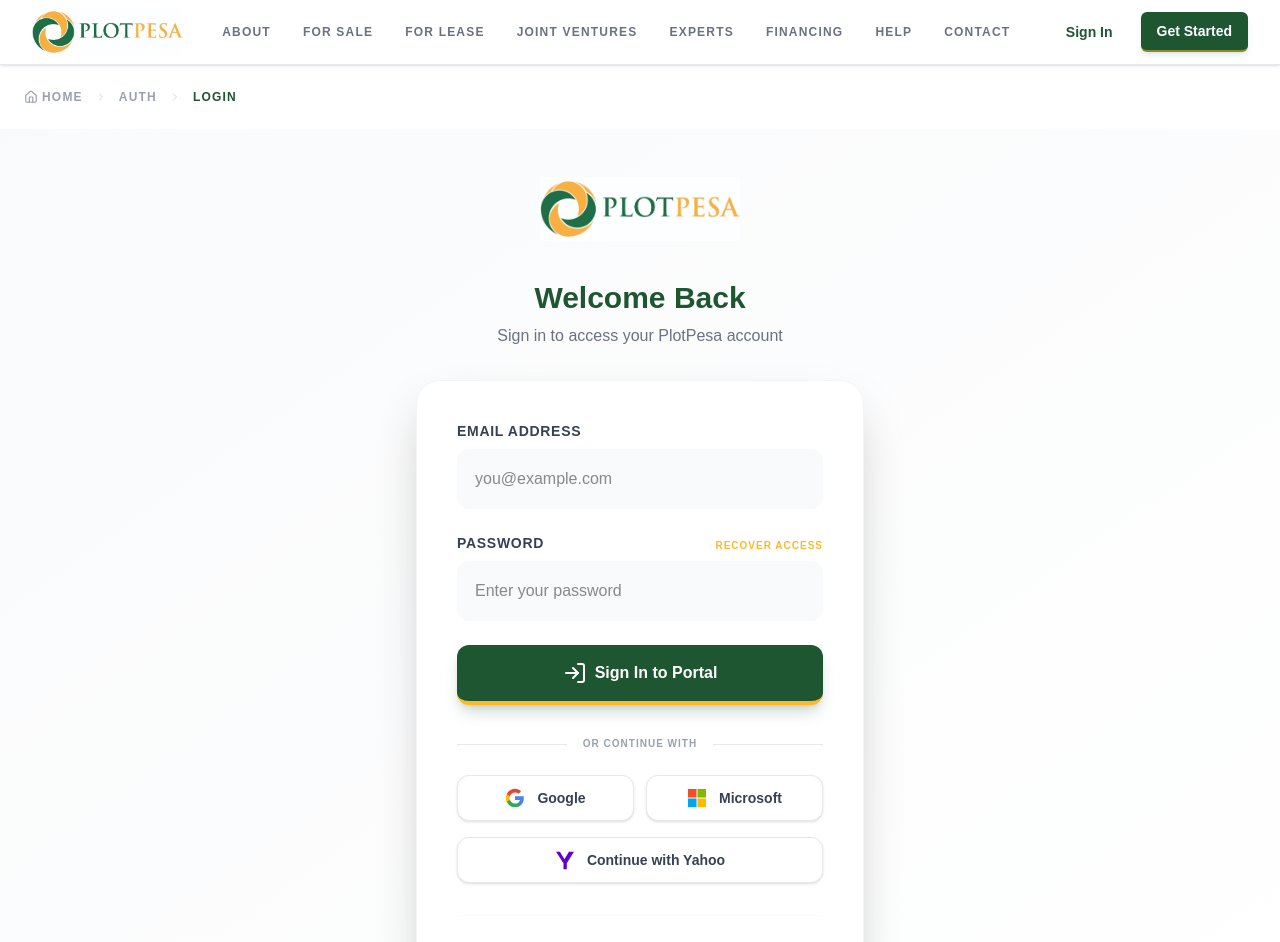
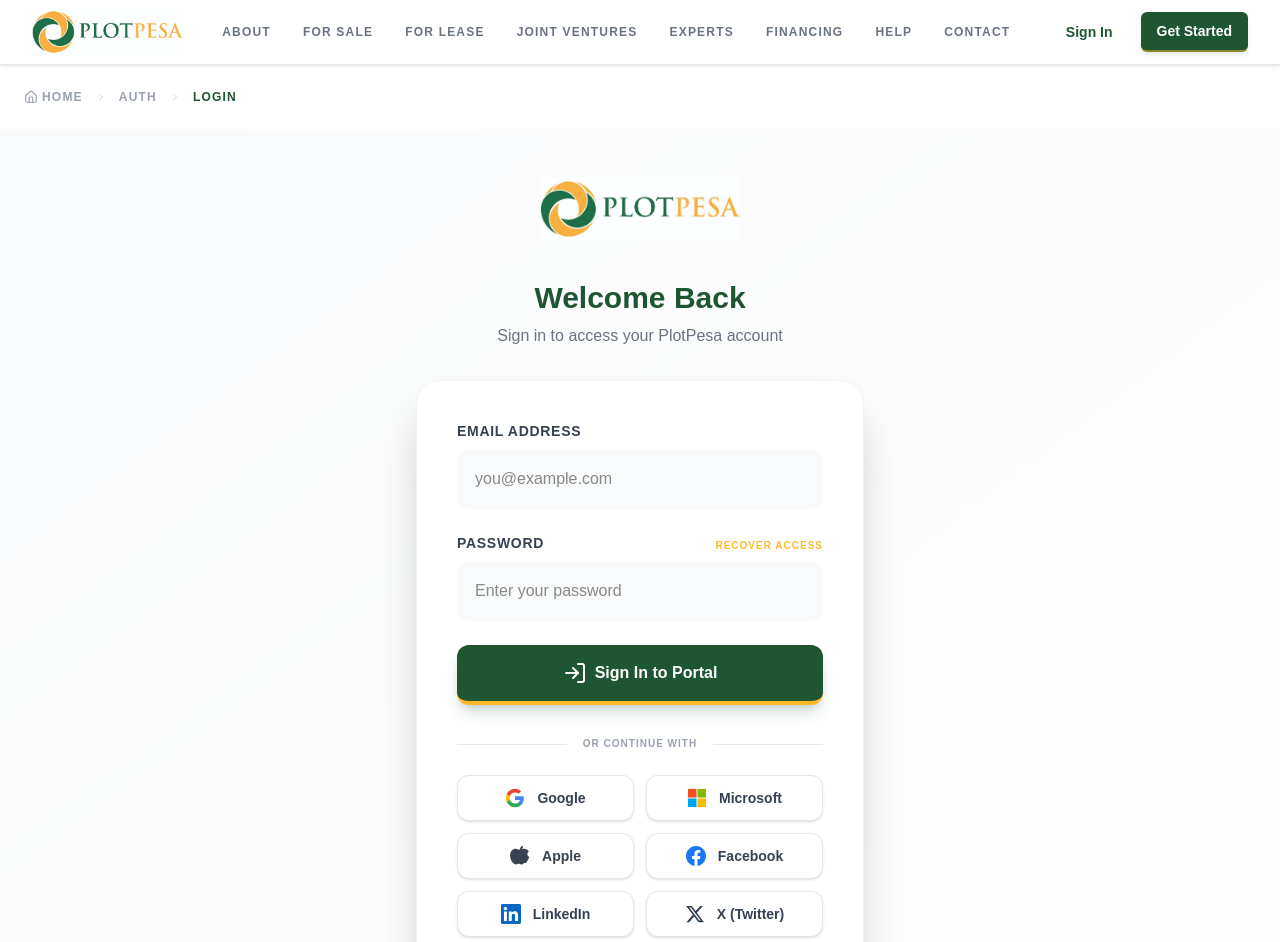
Before and after one commit to Seamlesslanding2025/plotpesa, a Next.js app: page /auth/login in a window 1280 px wide. Shown: the top 942 px of the page. Built offline with nearby package versions, Linux system fonts and the light colour scheme; no server answers.

Commit message:
Updated the website

```diff
--- a/components/oauth-buttons.tsx
+++ b/components/oauth-buttons.tsx
@@ -8,12 +8,12 @@
     const [loadingProvider, setLoadingProvider] = useState<string | null>(null)
     const [error, setError] = useState<string | null>(null)
 
-    const handleOAuthLogin = async (provider: 'google' | 'azure' | 'apple') => {
+    const handleOAuthLogin = async (provider: 'google' | 'azure' | 'apple' | 'facebook' | 'linkedin_oidc' | 'twitter') => {
         setLoadingProvider(provider)
         setError(null)
 
         try {
-            const { error } = await supabase.auth.signInWithOAuth({
+            const { error } = await (supabase.auth as any).signInWithOAuth({
                 provider,
                 options: {
                     redirectTo: `${window.location.origin}/auth/callback`,
@@ -85,29 +85,73 @@
                     )}
                     Microsoft
                 </button>
-            </div>
-
-            {/* Yahoo requires custom setup in Supabase. Using generic logic here. 'yahoo' is supported via custom generic provider or standard if added.
-             Currently Supabase does not have native Yahoo out of the box, usually Apple/FB/Twitter.
-             If client requested Yahoo, we can add a button. Supabase supports WorkOS or custom OIDC for Yahoo.
-             Wait, Supabase might not have native Yahoo. Let's provide the UI and route it to standard 'workos' or similar if needed, or just let it fail gracefully until configured.
-             Wait, I will use Google, Microsoft, and Yahoo as requested. */}
 
                 <button
-                onClick={() => handleOAuthLogin('yahoo' as any)}
+                    onClick={() => handleOAuthLogin('apple')}
                     disabled={loadingProvider !== null}
                     type="button"
-                className="w-full flex justify-center items-center py-3 px-4 mt-3 border border-gray-200 rounded-xl shadow-sm bg-white text-sm font-bold text-gray-700 hover:bg-gray-50 transition-all disabled:opacity-50"
+                    className="flex justify-center items-center py-3 px-4 border border-gray-200 rounded-xl shadow-sm bg-white text-sm font-bold text-gray-700 hover:bg-gray-50 transition-all disabled:opacity-50"
                 >
-                {loadingProvider === 'yahoo' ? (
+                    {loadingProvider === 'apple' ? (
                         <span className="w-5 h-5 border-2 border-gray-300 border-t-gray-600 rounded-full animate-spin mr-2"></span>
                     ) : (
-                    <svg className="w-5 h-5 mr-3 text-[#6001D2]" fill="currentColor" viewBox="0 0 24 24">
-                        <path d="M22.77 2.05l-8.6 13.92V23h-4V15.76L1.24 2.05h4.63l5.54 9.17 5.3-9.17h6.06z"/>
+                        <svg className="w-5 h-5 mr-3" viewBox="0 0 24 24" fill="currentColor">
+                           <path d="M17.05 20.28c-.96.95-2.04 1.96-3.41 1.96-1.34 0-1.78-.82-3.32-.82-1.55 0-2.04.8-3.32.82-1.28 0-2.48-1.09-3.41-2.01-1.95-1.92-3.47-5.41-3.47-8.68 0-5.32 3.44-8.13 6.69-8.13 1.7 0 3.32.96 4.37.96 1.05 0 2.97-1.16 4.97-.96 1.28.05 4.88.51 6.55 3.12-2.73 1.6-2.29 5.39.46 6.51-1.28 3.12-3.13 6.31-4.11 7.23zM12.03 4.37C11.66 2.01 13.62.24 15.68.12c.26 2.37-1.89 4.54-3.65 4.25z"/>
                         </svg>
                     )}
-                Continue with Yahoo
+                    Apple
                 </button>
+
+                <button
+                    onClick={() => handleOAuthLogin('facebook')}
+                    disabled={loadingProvider !== null}
+                    type="button"
+                    className="flex justify-center items-center py-3 px-4 border border-gray-200 rounded-xl shadow-sm bg-white text-sm font-bold text-gray-700 hover:bg-gray-50 transition-all disabled:opacity-50"
+                >
+                    {loadingProvider === 'facebook' ? (
+                        <span className="w-5 h-5 border-2 border-gray-300 border-t-gray-600 rounded-full animate-spin mr-2"></span>
+                    ) : (
+                        <svg className="w-5 h-5 mr-3 text-[#1877F2]" fill="currentColor" viewBox="0 0 24 24">
+                            <path d="M24 12.073c0-6.627-5.373-12-12-12s-12 5.373-12 12c0 5.99 4.388 10.954 10.125 11.854v-8.385H7.078v-3.47h3.047V9.43c0-3.007 1.792-4.669 4.533-4.669 1.312 0 2.686.235 2.686.235v2.953H15.83c-1.491 0-1.956.925-1.956 1.874v2.25h3.328l-.532 3.47h-2.796v8.385C19.612 23.027 24 18.062 24 12.073z"/>
+                        </svg>
+                    )}
+                    Facebook
+                </button>
+
+                <button
+                    onClick={() => handleOAuthLogin('linkedin_oidc')}
+                    disabled={loadingProvider !== null}
+                    type="button"
+                    className="flex justify-center items-center py-3 px-4 border border-gray-200 rounded-xl shadow-sm bg-white text-sm font-bold text-gray-700 hover:bg-gray-50 transition-all disabled:opacity-50"
+                >
+                    {loadingProvider === 'linkedin_oidc' ? (
+                        <span className="w-5 h-5 border-2 border-gray-300 border-t-gray-600 rounded-full animate-spin mr-2"></span>
+                    ) : (
+                        <svg className="w-5 h-5 mr-3 text-[#0A66C2]" fill="currentColor" viewBox="0 0 24 24">
+                            <path d="M20.447 20.452h-3.554v-5.569c0-1.328-.027-3.037-1.852-3.037-1.853 0-2.136 1.445-2.136 2.939v5.667H9.351V9h3.414v1.561h.046c.477-.9 1.637-1.85 3.37-1.85 3.601 0 4.267 2.37 4.267 5.455v6.286zM5.337 7.433c-1.144 0-2.063-.926-2.063-2.065 0-1.138.92-2.063 2.063-2.063 1.14 0 2.064.925 2.064 2.063 0 1.139-.925 2.065-2.064 2.065zm1.782 13.019H3.555V9h3.564v11.452zM22.225 0H1.771C.792 0 0 .774 0 1.729v20.542C0 23.227.792 24 1.771 24h20.451C23.2 24 24 23.227 24 22.271V1.729C24 .774 23.2 0 22.222 0h.003z"/>
+                        </svg>
+                    )}
+                    LinkedIn
+                </button>
+
+
+                <button
+                    onClick={() => handleOAuthLogin('twitter')}
+                    disabled={loadingProvider !== null}
+                    type="button"
+                    className="flex justify-center items-center py-3 px-4 border border-gray-200 rounded-xl shadow-sm bg-white text-sm font-bold text-gray-700 hover:bg-gray-50 transition-all disabled:opacity-50"
+                >
+                    {loadingProvider === 'twitter' ? (
+                        <span className="w-5 h-5 border-2 border-gray-300 border-t-gray-600 rounded-full animate-spin mr-2"></span>
+                    ) : (
+                        <svg className="w-5 h-5 mr-3" fill="currentColor" viewBox="0 0 24 24">
+                           <path d="M18.244 2.25h3.308l-7.227 8.26 8.502 11.24H16.17l-5.214-6.817L4.99 21.75H1.68l7.73-8.835L1.254 2.25H8.08l4.713 6.231zm-1.161 17.52h1.833L7.084 4.126H5.117z"/>
+                        </svg>
+                    )}
+                    X (Twitter)
+                </button>
+
+            </div>
         </div>
     )
 }
```
Lines whose indentation alone changed are shown as unchanged.
